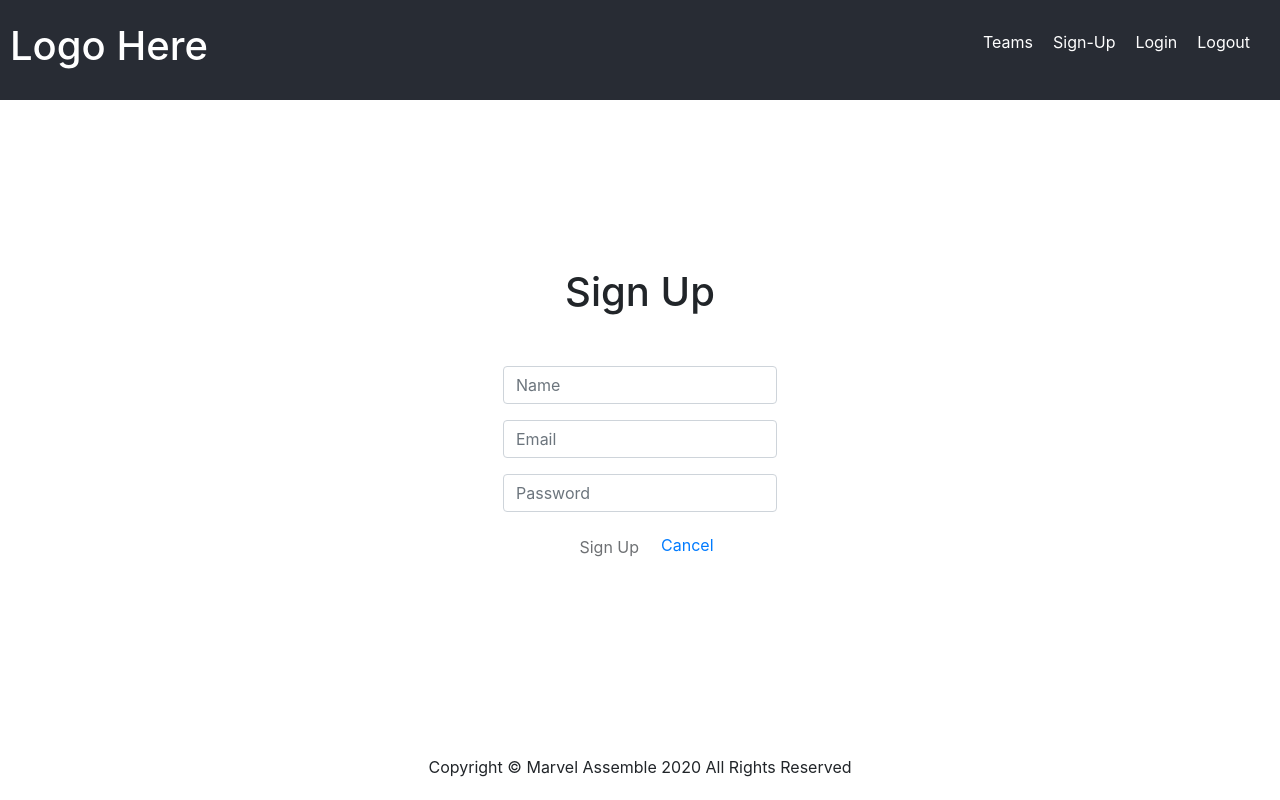
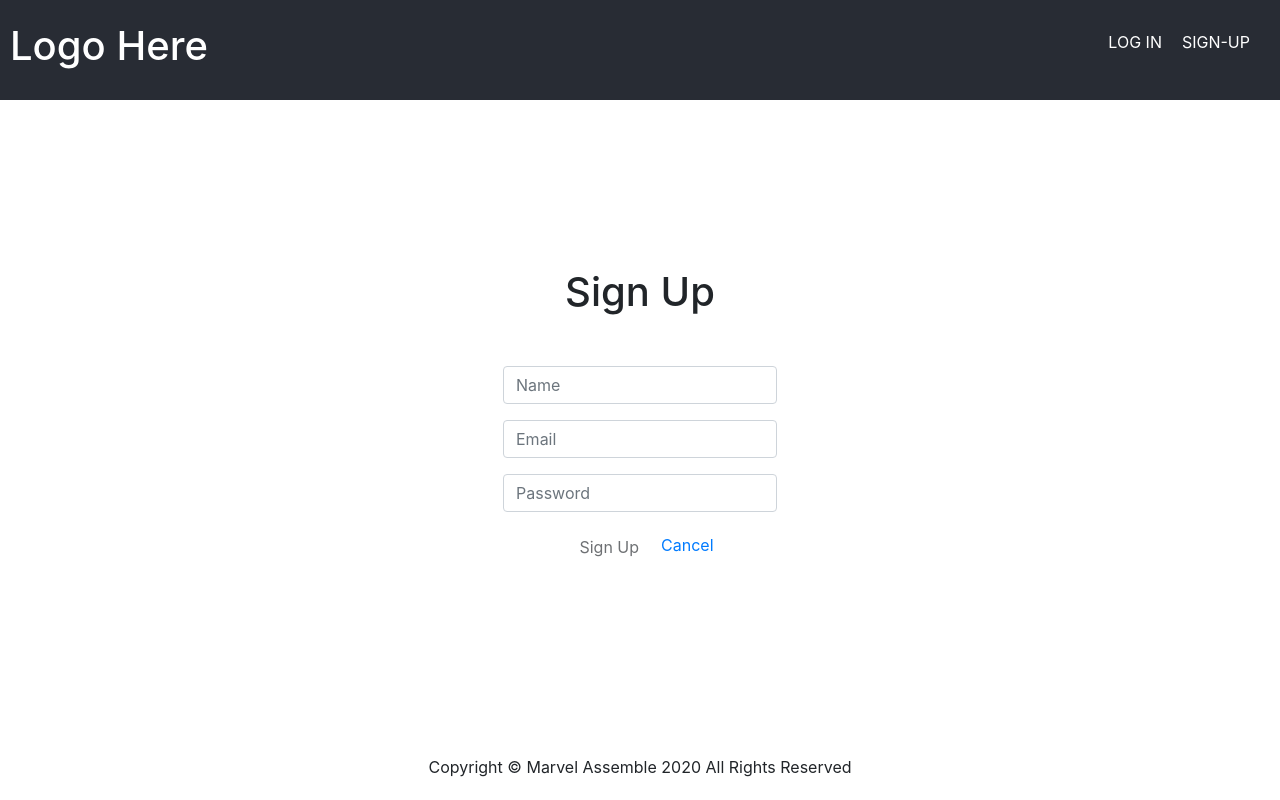
Before and after one commit to peterwgacek/marvel-assemble-frontend, a React (Create React App) app: page /signup in a window 1280 px wide. Built offline with nearby package versions, Linux system fonts and the light colour scheme.

Commit message:
finishes navbar change

```diff
--- a/src/App.js
+++ b/src/App.js
@@ -31,7 +31,7 @@
 
   return (
     <div className="App">
-      <Header />
+      <Header user={userState.user} />
       <Switch>
         <Route exact path="/" render={props =>
           <HomePage />
--- a/src/components/Header/Header.js
+++ b/src/components/Header/Header.js
@@ -9,10 +9,20 @@
             </Link>
             <nav>
                 <ul className="NavLinks">
-                    <li><Link to="/dashboard">Teams</Link></li>
-                    <li><Link to="/signup">Sign-Up</Link></li>
-                    <li><Link to="/login">Login</Link></li>
-                    <li><Link to="/logout">Logout</Link></li>
+                    {
+                        props.user ?
+                            <>
+                                <li><Link to="/dashboard">TEAMS</Link></li>
+                                <li><Link to="/logout">LOG OUT</Link></li>
+
+                            </>
+                            :
+                            <>
+                                <li><Link to="/login">LOG IN</Link></li>
+                                <li><Link to="/signup">SIGN-UP</Link></li>
+                            </>
+                    }
+
                 </ul>
             </nav>
         </header>
--- a/src/pages/SignupPage.js
+++ b/src/pages/SignupPage.js
@@ -28,6 +28,7 @@
             await signup(formState);
             // calling a helper function defined in App.js to add the user to state
             props.handleSignupOrLogin();
+
         } catch (error) {
             alert(error.message);
         }
```
Also changed, not shown: 1 other file (tests, documents, lock files or other folders).
